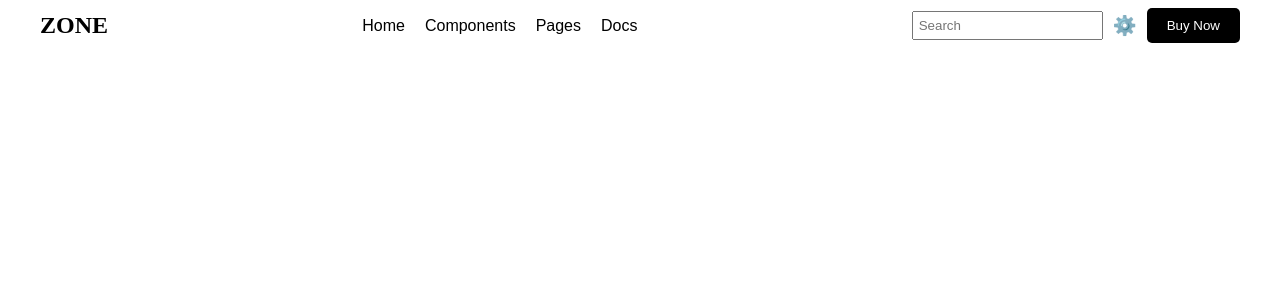
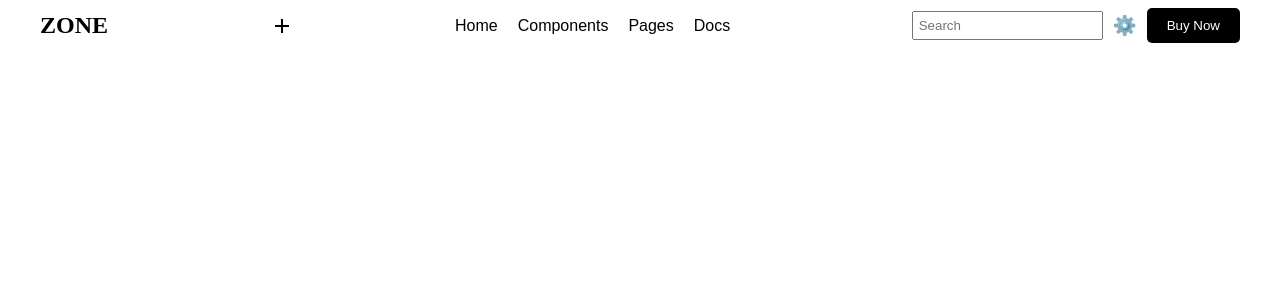
Before and after one commit to AslamUXByte/UXByte-Intern-Project, a React (Create React App) app: page / in a window 1280 px wide. Shown: the top 300 px of the page. Built offline with nearby package versions, Linux system fonts and the light colour scheme.

Commit message:
version issue fixed

```diff
--- a/package.json
+++ b/package.json
@@ -45,5 +45,8 @@
       "last 1 firefox version",
       "last 1 safari version"
     ]
+  },
+  "devDependencies": {
+    "node": "^16.0.0"
   }
 }
--- a/src/App.js
+++ b/src/App.js
@@ -5,7 +5,7 @@ import Signin from './components/Authentication/Signin';
 import {BrowserRouter, Route, Routes} from "react-router-dom"
 import Home from './components/Home';
 import Navbar from './components/Navbar';
-
+import React from 'react';
 
 function App() {
   return (
--- a/src/components/Navbar.js
+++ b/src/components/Navbar.js
@@ -1,6 +1,8 @@
 import React from 'react'
 import { Link } from 'react-router-dom';
 import './Navbar.css';
+import AddIcon from '@mui/icons-material/Add';
+//for exmpale
 
 const Navbar = () => {
   return (
@@ -11,6 +13,7 @@ const Navbar = () => {
                 ZONE
             </Link>
         </div>
+        <AddIcon/>
         <div className="nav-links">
             <Link to="/" className="nav-item">Home</Link>
             <Link to="/components" className="nav-item">Components</Link>
```
Also changed, not shown: 2 other files (tests, documents, lock files or other folders).
